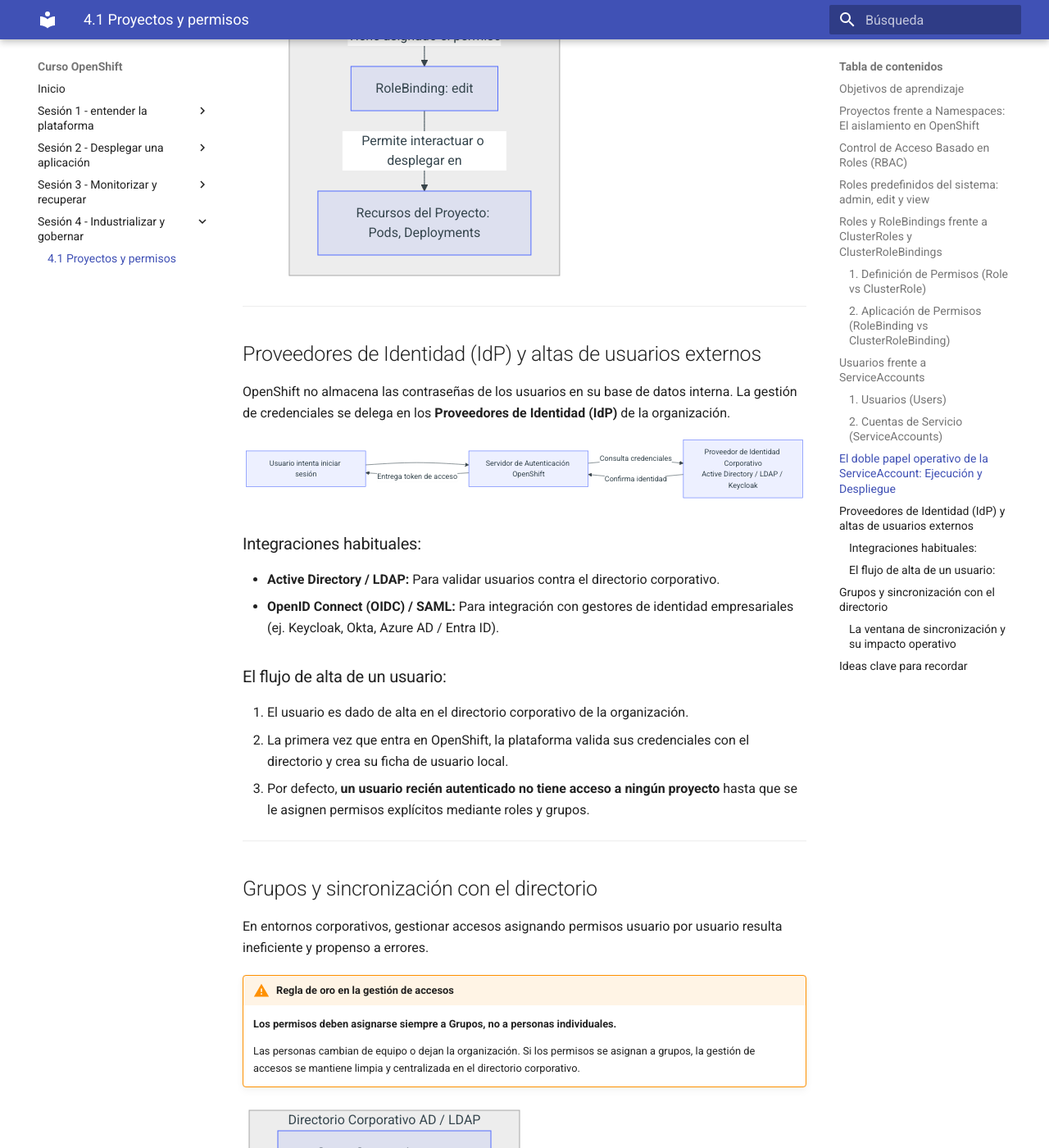
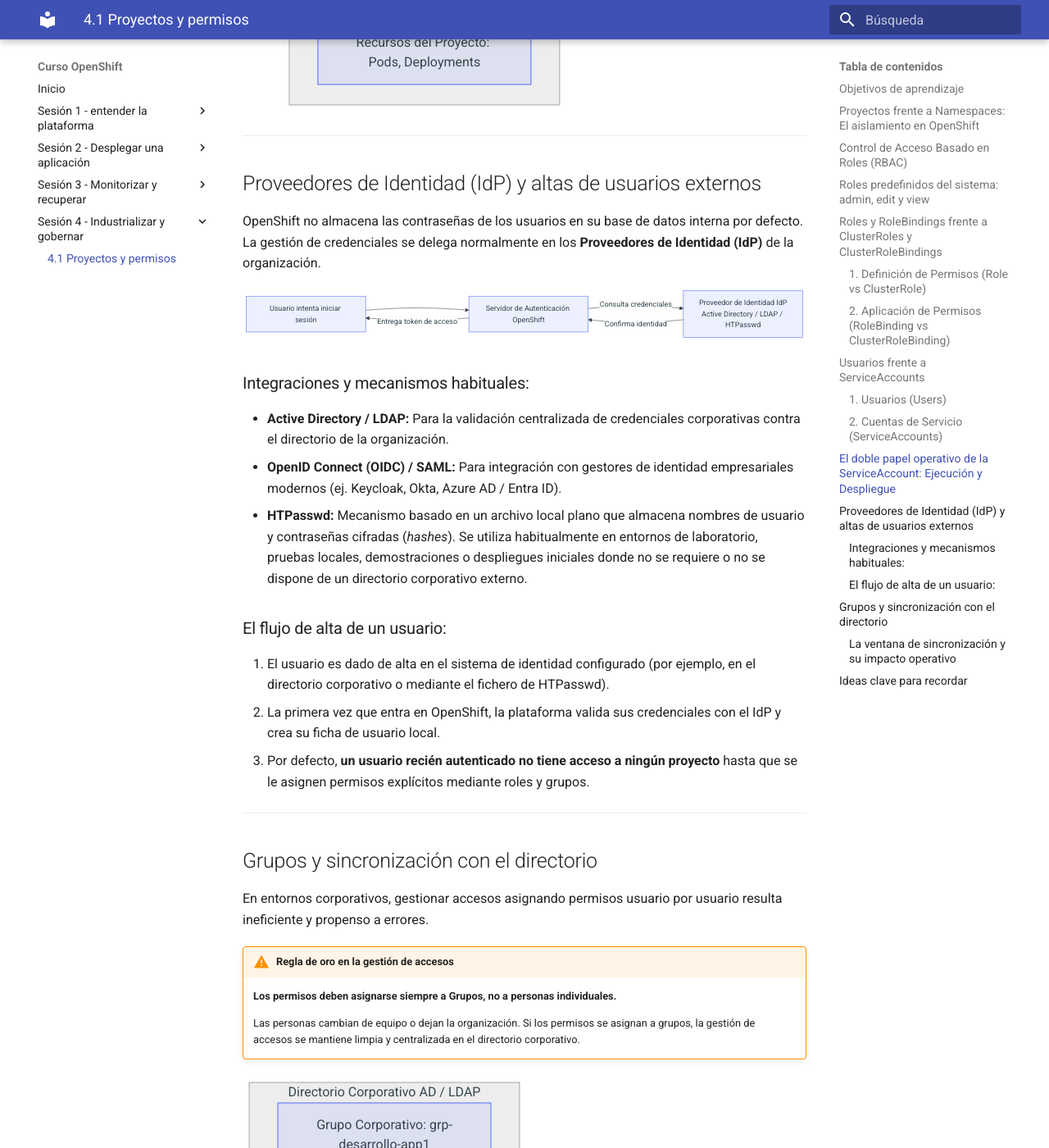
Before and after one commit to ieftraining/curso-openshift, an MkDocs documentation site: the page built from docs/sesion4/4.1 Proyectos y permisos.md, in a window 1280 px wide and 1400 px high, scrolled down 6172 px. Shown: the whole window at 82% size. Built offline with MkDocs 1.6.1 and Material for MkDocs 9.7.7, drawn with Linux system fonts in a browser that asks for light colours; some of the changed text lies outside the part shown.

Commit message:
Add files via upload

````diff
--- a/docs/sesion4/4.1 Proyectos y permisos.md
+++ b/docs/sesion4/4.1 Proyectos y permisos.md
@@ -1,4 +1,4 @@
-# 4.1 Proyectos y permisos: RBAC, roles predefinidos `admin`/`edit`/`view`, Roles y RoleBindings. Usuarios frente a ServiceAccounts, y la SA como identidad de despliegue. Proveedores de identidad y altas de externos. Grupos y sincronización con el directorio
+# 4.1 Proyectos y permisos
 
 ## Objetivos de aprendizaje
 
@@ -10,7 +10,7 @@
 - Entender el concepto de asignación de autorizaciones mediante `Roles`, `ClusterRoles`, `RoleBindings` y `ClusterRoleBindings`.
 - Distinguir entre identidades humanas (`Users`) y cuentas de servicio automatizadas (`ServiceAccounts`), conectando con su uso previo en la ejecución de Pods.
 - Comprender el doble papel operativo de la `ServiceAccount` como identidad de ejecución para contenedores y como identidad de despliegue para procesos automatizados.
-- Entender el flujo de integración de Proveedores de Identidad (IdP) para la autenticación de usuarios.
+- Entender el flujo de integración de Proveedores de Identidad (IdP), incluyendo opciones corporativas y métodos locales como HTPasswd para entornos de prueba.
 - Aplicar la buena práctica de asignación de permisos por **grupos**, comprendiendo el impacto operativo de la sincronización programada con el directorio corporativo.
 
 ---
@@ -173,23 +173,24 @@
 
 ## Proveedores de Identidad (IdP) y altas de usuarios externos
 
-OpenShift no almacena las contraseñas de los usuarios en su base de datos interna. La gestión de credenciales se delega en los **Proveedores de Identidad (IdP)** de la organización.
+OpenShift no almacena las contraseñas de los usuarios en su base de datos interna por defecto. La gestión de credenciales se delega normalmente en los **Proveedores de Identidad (IdP)** de la organización.
 
 ```mermaid
 flowchart LR
     A[Usuario intenta iniciar sesión] --> B[Servidor de Autenticación OpenShift]
-    B -->|Consulta credenciales| C[Proveedor de Identidad Corporativo<br>Active Directory / LDAP / Keycloak]
+    B -->|Consulta credenciales| C[Proveedor de Identidad IdP<br>Active Directory / LDAP / HTPasswd]
     C -->|Confirma identidad| B
     B -->|Entrega token de acceso| A
 ```
 
-### Integraciones habituales:
-- **Active Directory / LDAP:** Para validar usuarios contra el directorio corporativo.
-- **OpenID Connect (OIDC) / SAML:** Para integración con gestores de identidad empresariales (ej. Keycloak, Okta, Azure AD / Entra ID).
+### Integraciones y mecanismos habituales:
+- **Active Directory / LDAP:** Para la validación centralizada de credenciales corporativas contra el directorio de la organización.
+- **OpenID Connect (OIDC) / SAML:** Para integración con gestores de identidad empresariales modernos (ej. Keycloak, Okta, Azure AD / Entra ID).
+- **HTPasswd:** Mecanismo basado en un archivo local plano que almacena nombres de usuario y contraseñas cifradas (*hashes*). Se utiliza habitualmente en entornos de laboratorio, pruebas locales, demostraciones o despliegues iniciales donde no se requiere o no se dispone de un directorio corporativo externo.
 
 ### El flujo de alta de un usuario:
-1. El usuario es dado de alta en el directorio corporativo de la organización.
-2. La primera vez que entra en OpenShift, la plataforma valida sus credenciales con el directorio y crea su ficha de usuario local.
+1. El usuario es dado de alta en el sistema de identidad configurado (por ejemplo, en el directorio corporativo o mediante el fichero de HTPasswd).
+2. La primera vez que entra en OpenShift, la plataforma valida sus credenciales con el IdP y crea su ficha de usuario local.
 3. Por defecto, **un usuario recién autenticado no tiene acceso a ningún proyecto** hasta que se le asignen permisos explícitos mediante roles y grupos.
 
 ---
@@ -244,6 +245,6 @@
     - Los roles predefinidos **`admin`**, **`edit`** y **`view`** cubren la inmensa mayoría de necesidades de permisos en un proyecto.
     - Los **`Roles`** aplican a nivel de un único proyecto; los **`ClusterRoles`** definen permisos globales o plantillas reutilizables.
     - Las **`ServiceAccounts`** conectan directamente con lo visto en la Sesión 2.6: actúan como identidad interna para aislar privilegios en los Pods y se extienden como identidad segura para automatizaciones y pipelines de CI/CD.
-    - La autenticación de usuarios se delega en el **Proveedor de Identidad corporativo** (Active Directory, LDAP, Keycloak).
+    - La autenticación de usuarios se delega en **Proveedores de Identidad (IdP)**, soportando soluciones corporativas (Active Directory, OIDC) o métodos locales basados en archivos como **HTPasswd** para entornos de pruebas.
     - **Asigna siempre los permisos a Grupos**, nunca a usuarios individuales.
     - La sincronización de grupos con el directorio corporativo es **programada**, por lo que los cambios de alta o baja no son inmediatos hasta que se ejecuta el proceso de sincronización.
````
